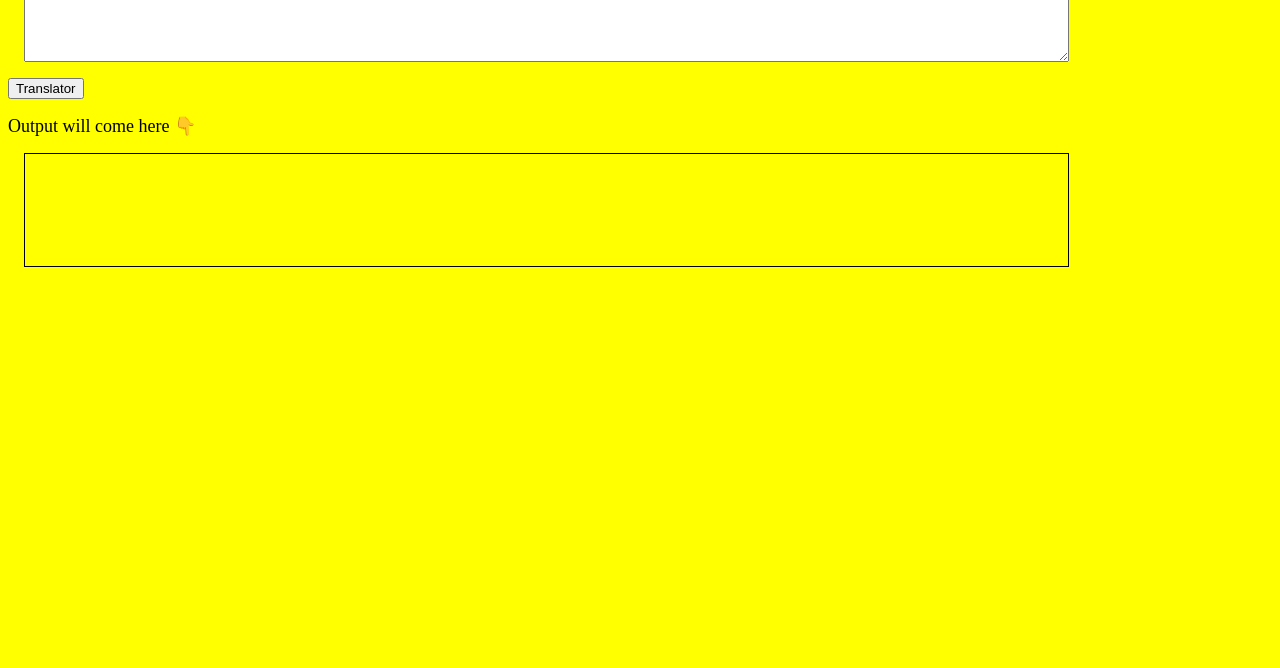
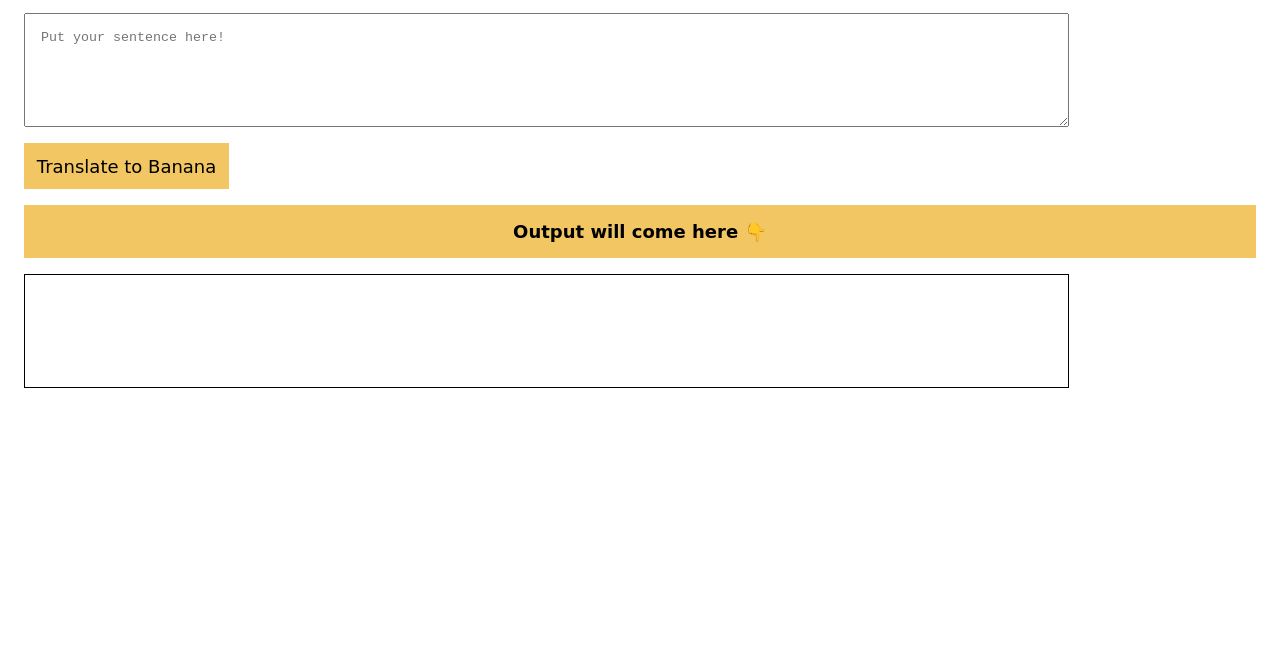
Before and after one commit to poojakelkar/neog-camp--Banana-Speak, a plain HTML site: page index.html in a window 1280 px wide. Shown: the part 132-800 px from the top of the page. Drawn offline with Linux system fonts and the light colour scheme.

Commit message:
Added style and font

```diff
--- a/index.html
+++ b/index.html
@@ -11,12 +11,14 @@
 </head>
 
 <body>
-    <h1>Talk Banana</h1>
+    <div class="container">
+        <h1>Talk Banana</h1>
+    </div>
 
     <textarea placeholder="Put your sentence here!" id="text-input"></textarea>
-    <button id="btn-translator" type="text/javascript">Translator</button>
+    <button id="btn-translator" type="text/javascript">Translate to Banana</button>
 
-    <div id="text">Output will come here 👇</div>
+    <div class="text container"><strong>Output will come here 👇</strong></div>
     <div id="output"></div>
 
     <script src="app.js"></script>
--- a/style.css
+++ b/style.css
@@ -1,9 +1,16 @@
+body{
+    font-family: 'Courgette', cursive;
+
+}
+
 #text-input{
     width: 80%;
     height: 10vh;
     display: block;
     margin: 1rem;
     padding: 1rem;
+
+
 }
 
 #output{
@@ -15,11 +22,26 @@
     padding: 1rem;
 }
 
-#text{
+.text{
     font-size: large;
     padding-top: 1rem;
+    text-align: center;
+}
+.container
+{
+    padding: 1rem;
+    margin: 1rem;
+    background-color: #F2C662;
+    text-align: center;
 }
 
-body{
-    background-color: yellow;
+#btn-translator{
+    margin-left: 1rem;
+    padding: 0.8rem;
+    background-color: #F2C662;
+    border: none;
+    font-size: large;
+    font-family: 'Courgette', cursive;
+
+
 }
```
